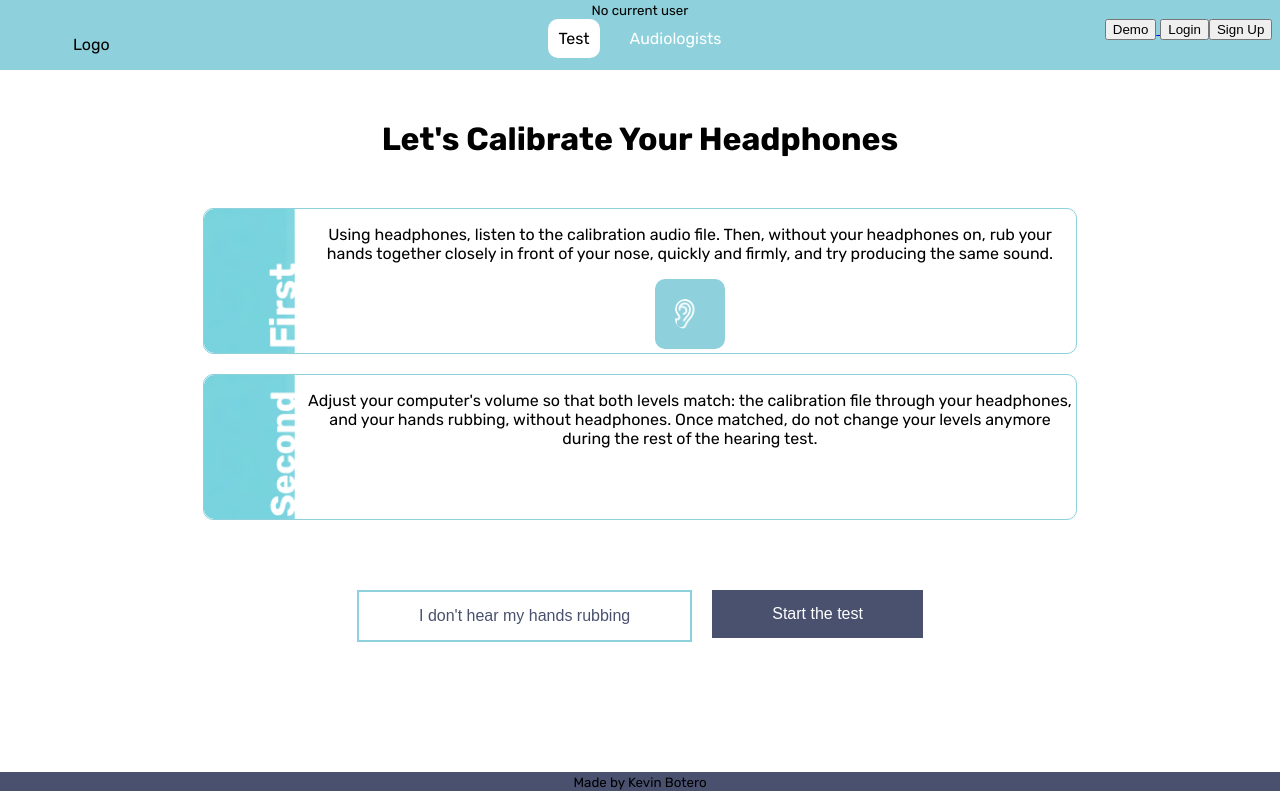
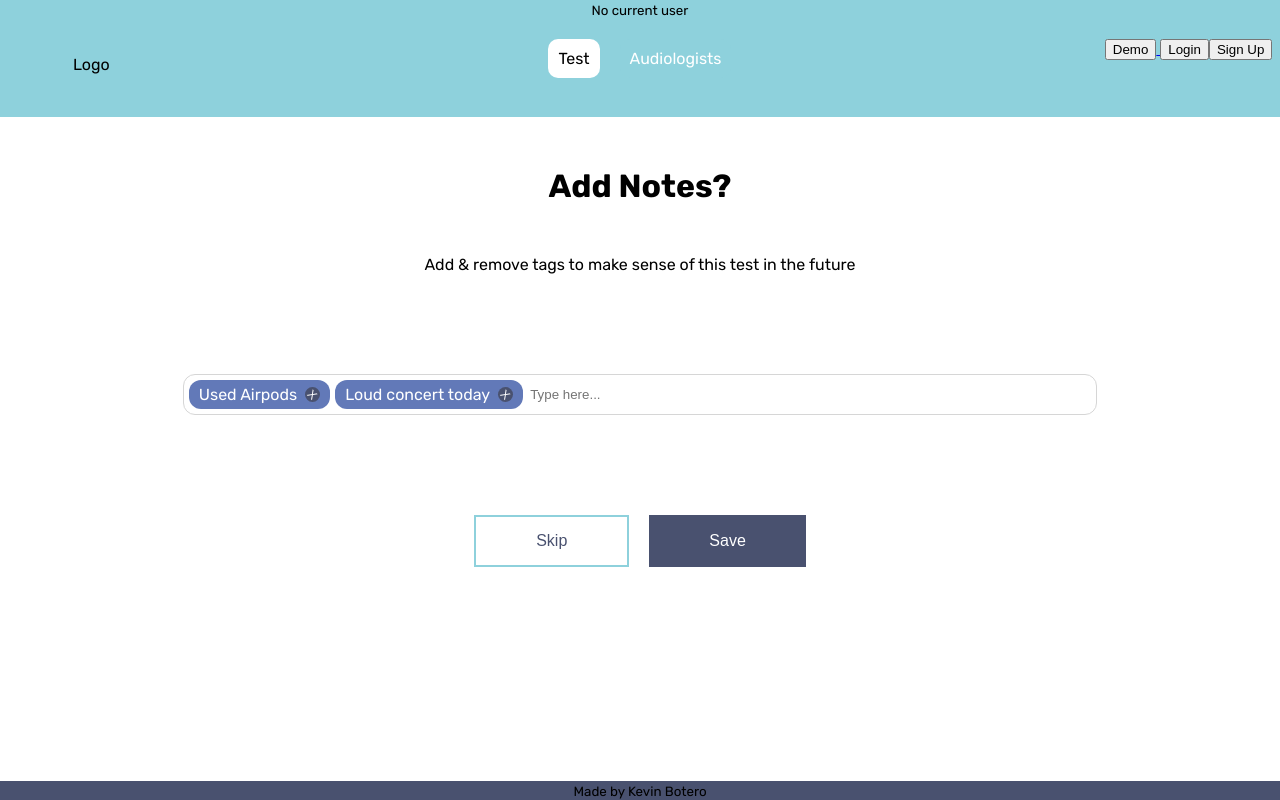
Before and after one commit to kbotero201/aud-frontend, a React (Create React App) app: page / in a window 1280 px wide. Both pictures are taken after a click on the button "Next". Built offline with nearby package versions, Linux system fonts and the light colour scheme.

Commit message:
new tag feature & CSS

```diff
--- a/src/App.css
+++ b/src/App.css
@@ -586,3 +586,75 @@ html, body {
   max-width: 25px;
   margin-right: 10px;
 }
+
+
+
+
+
+
+
+.input-tag {
+  background: white;
+  border: 1px solid #d6d6d6;
+  border-radius: 12px;
+  display: flex;
+  flex-wrap: wrap;
+  padding: 5px 5px 0;
+  margin-top: 100px;
+  margin-bottom: 50px;
+}
+
+.input-tag input {
+  border: none;
+  width: 100%;
+}
+
+.input-tag__tags {
+  display: inline-flex;
+  flex-wrap: wrap;
+  margin: 0;
+  padding: 0;
+  width: 100%;
+}
+
+.input-tag__tags li {
+  align-items: center;
+  background: #6279B8;
+  border-radius: 12px;
+  color: white;
+  display: flex;
+  font-weight: 300;
+  list-style: none;
+  margin-bottom: 5px;
+  margin-right: 5px;
+  padding: 5px 10px;
+}
+
+.input-tag__tags li button {
+  align-items: center;
+  appearance: none;
+  background: #49516F;
+  border: none;
+  border-radius: 50%;
+  color: white;
+  cursor: pointer;
+  display: inline-flex;
+  font-size: 12px;
+  height: 15px;
+  justify-content: center;
+  line-height: 0;
+  margin-left: 8px;
+  padding: 0;
+  transform: rotate(45deg);
+  width: 15px;
+}
+
+.input-tag__tags li.input-tag__tags__input {
+  background: none;
+  flex-grow: 1;
+  padding: 0;
+}
+
+.input-tag__tags li.input-tag__tags__input:focus {
+  outline: none;
+}
--- a/src/App.js
+++ b/src/App.js
@@ -15,6 +15,7 @@ import StartTest from "./Pages/StartTest/Main.js"
 function App() {
 
   const [currentUser, setCurrentUser] = useState(null)
+  const [tags, setTags] = useState(["Used Airpods", "Loud concert today"])
 
 
   function reloadCurrentUser(currentUser) {
@@ -50,7 +51,7 @@ function App() {
     <div className="Main">
         <Switch>
           <Route exact path="/">
-              <StartTest currentUser={currentUser} reloadCurrentUser={reloadCurrentUser}/>
+              <StartTest currentUser={currentUser} reloadCurrentUser={reloadCurrentUser} tags={tags} setTags={setTags}/>
           </Route>
 
           <Route exact path="/test">
--- /dev/null
+++ b/src/Pages/StartTest/AddTags.js
@@ -0,0 +1,56 @@
+import React, {useState} from 'react'
+
+function AddTags({setStartStep, tags, setTags}){
+
+    const [value, setValue] = useState(null)
+
+    function inputKeyDown(e){
+        const val = e.target.value;
+        if (e.key === 'Enter' && val) {
+            setTags([...tags, val])
+            setValue("")
+            console.log(tags)
+        }
+    }
+
+    const displayTags = tags.map((tag, i) => (
+        <li key={tag}> {tag} <button onClick={removeTag} type="button"> X </button></li>
+    ))
+
+    function removeTag(i){
+        const newTags = [ ...tags ]
+        newTags.splice(i, 1)
+        setTags(newTags)
+    }
+
+    function handleNextClick(){
+        setStartStep(3)
+    }
+
+    return(
+        <div>
+            <h1 className="header"> Add Notes? </h1>
+            <p> Add & remove tags to make sense of this test in the future </p>
+            <div className="input-tag">
+                    <ul className="input-tag__tags">
+                        {displayTags}
+                        <li className="input-tag__tags__input">
+                            <input
+                                type="text"
+                                onKeyDown={inputKeyDown}
+                                value={value}
+                                onChange={(e)=> setValue(e.target.value)}
+                                placeholder="Type here..."
+                            />
+                        </li>
+                    </ul>
+            </div>
+            <div className="flex-container">
+                <button className="alt-large-button" > Skip </button>
+                <button className="large-button" onClick={handleNextClick}> Save </button>
+            </div>
+        </div>
+    )
+}
+
+export default AddTags
--- a/src/Pages/StartTest/Calibration.js
+++ b/src/Pages/StartTest/Calibration.js
@@ -6,10 +6,6 @@ function Calibration({setStartStep}){
     const [isPlaying, setIsPlaying] = useState(false)
     const [cantHear, setCantHear] = useState(false)
     const audio = new Audio("../Sounds/calibrated.ogg")
-
-    function handleNextClick(){
-        setStartStep(2)
-    }
 
     function playSound(){
         audio.play()
@@ -45,10 +41,9 @@ function Calibration({setStartStep}){
             </div>
 
 
-
             <div className="flex-container">
                 <button className="alt-large-button" onClick={handleCantHearClick}> I don't hear my hands rubbing </button>
-                <Link to={"./test"}> <button className="large-button" onClick={handleNextClick}> Start the test </button> </Link>
+                <Link to={"./test"}> <button className="large-button" > Start the test </button> </Link>
             </div>
 
             {cantHear?
--- a/src/Pages/StartTest/Main.js
+++ b/src/Pages/StartTest/Main.js
@@ -1,8 +1,9 @@
 import React, {useState, useEffect} from 'react'
 import Equipment from "./Equipment.js"
 import Calibration from "./Calibration.js"
+import AddTags from "./AddTags.js"
 
-function StartTest(){
+function StartTest({tags, setTags}){
 
     const [startStep, setStartStep] = useState(1)
 
@@ -10,8 +11,11 @@ function StartTest(){
         if (startStep === 1){
             return <Equipment setStartStep={setStartStep} />
         } else if (startStep === 2){
-            return <Calibration setStartStep={setStartStep} />
+            return <AddTags setStartStep={setStartStep} tags={tags} setTags={setTags}/>
         } else if (startStep === 3){
+            return  <Calibration setStartStep={setStartStep} />
+        }
+        else if (startStep === 4){
             return  <React.Fragment>
                         <h1>Start Your Hearing Test</h1>
                         <p>The quick & easy way to test your hearing</p>
```
Also changed, not shown: 1 other file (tests, documents, lock files or other folders).
